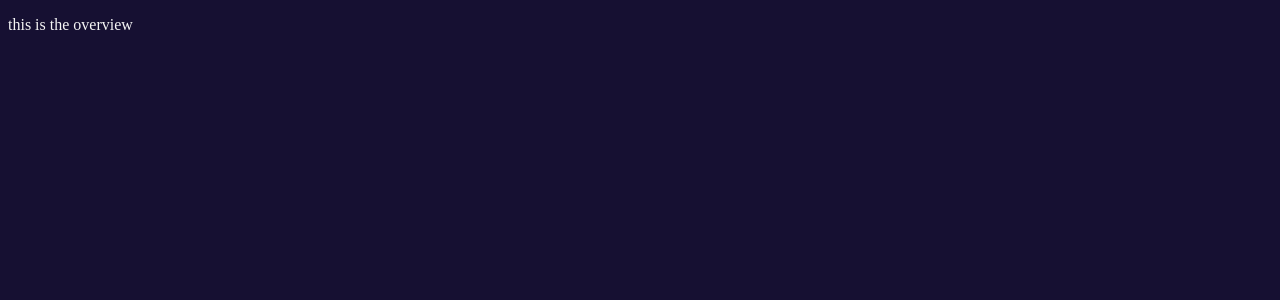
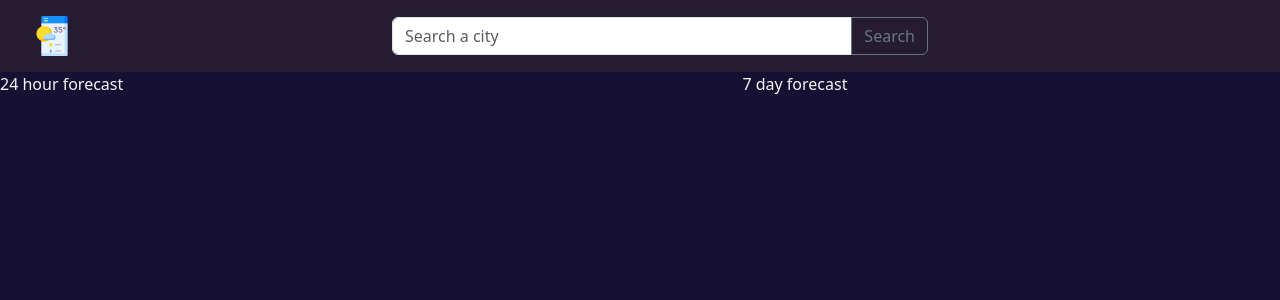
Before and after one commit to faizbasir/weather-app, a React app: page /overview in a window 1280 px wide. Shown: the top 300 px of the page. Built offline with nearby package versions, Linux system fonts and the light colour scheme.

Commit message:
updated header

```diff
--- /dev/null
+++ b/custom.d.ts
@@ -0,0 +1 @@
+declare module "*.png";
--- a/package.json
+++ b/package.json
@@ -16,6 +16,7 @@
   "license": "ISC",
   "dependencies": {
     "@reduxjs/toolkit": "^1.9.7",
+    "@types/bootstrap": "^5.2.9",
     "axios": "^1.6.2",
     "react": "^18.2.0",
     "react-redux": "^8.1.3",
@@ -32,6 +33,7 @@
     "@types/react-redux": "^7.1.30",
     "@types/webpack-dev-server": "^4.7.2",
     "babel-loader": "^9.1.3",
+    "bootstrap": "^5.3.2",
     "css-loader": "^6.8.1",
     "file-loader": "^6.2.0",
     "html-webpack-link-type-plugin": "^1.1.1",
@@ -42,6 +44,8 @@
     "postcss": "^8.4.31",
     "postcss-loader": "^7.3.3",
     "postcss-preset-env": "^9.3.0",
+    "react-bootstrap": "^2.9.1",
+    "react-bootstrap-icons": "^1.10.3",
     "rimraf": "^5.0.5",
     "sass": "^1.69.5",
     "sass-loader": "^13.3.2",
--- /dev/null
+++ b/src/component/header/Header.scss
@@ -0,0 +1,16 @@
+.header-container {
+  background-color: rgb(37, 28, 51);
+  margin-top: 0;
+  padding: 1rem 2rem;
+  align-items: center;
+  display: flex;
+  justify-content: center;
+}
+.logo {
+  height: 2.5rem;
+  width: 2.5rem;
+}
+.search-bar {
+  padding: 0rem 20rem;
+  margin-bottom: 0rem !important;
+}
--- /dev/null
+++ b/src/component/header/Header.tsx
@@ -0,0 +1,26 @@
+import React from "react";
+import "./Header.scss";
+import { InputGroup, Form, Button } from "react-bootstrap";
+const image = require("../../../public/assets/images/weather-app.png");
+
+const Header = () => {
+  return (
+    <>
+      <div className="header-container">
+        <img src={image} alt="" className="logo" />
+        <InputGroup className=" search-bar">
+          <Form.Control
+            placeholder="Search a city"
+            aria-label="Search a city"
+            aria-describedby="basic-addon2"
+          />
+          <Button variant="outline-secondary" id="button-addon2">
+            Search
+          </Button>
+        </InputGroup>
+      </div>
+    </>
+  );
+};
+
+export default Header;
--- /dev/null
+++ b/src/component/menu/Menu.scss
@@ -0,0 +1,30 @@
+.menu-container {
+  background-color: rgb(37, 28, 51);
+  border-radius: 1rem;
+  padding: 1rem;
+}
+.logo {
+  width: 1.5rem;
+  margin-bottom: 3rem;
+}
+.menu-list {
+  font-size: small;
+  padding: 0;
+  list-style-type: none;
+  margin-top: 3rem;
+}
+.menu-icons {
+  height: 1.5rem;
+  width: 1.5rem;
+}
+p {
+  margin-top: 0;
+  font-size: x-small;
+  text-align: center;
+}
+.list-item {
+  margin-top: 3rem;
+}
+
+@media screen and (min-width: 1440px) {
+}
--- /dev/null
+++ b/src/component/menu/Menu.tsx
@@ -0,0 +1,17 @@
+import React from "react";
+import "./Menu.scss";
+const image = require("../../../public/assets/images/weather-app.png");
+
+const Menu = () => {
+  return (
+    <>
+      <div className="menu-container">
+        <img src={image} alt="" className="logo" />
+        <p>Overview</p>
+        <p>Details</p>
+        <p>Settings</p>
+      </div>
+    </>
+  );
+};
+export default Menu;
--- a/src/index.scss
+++ b/src/index.scss
@@ -1,4 +1,5 @@
 body {
   background-color: rgb(22, 16, 50);
   color: whitesmoke;
+  margin: 0;
 }
--- a/src/module/main/container/App.scss
+++ b/src/module/main/container/App.scss
@@ -0,0 +1,2 @@
+// @import "../node_modules/bootstrap/scss/bootstrap";
+@import "bootstrap/dist/css/bootstrap.min.css";
--- a/src/module/main/container/App.tsx
+++ b/src/module/main/container/App.tsx
@@ -2,6 +2,8 @@ import React, { useEffect } from "react";
 import { useAppDispatch, useAppSelector } from "../../../component/store/hooks";
 import { Route, BrowserRouter, Routes, Navigate } from "react-router-dom";
 import Overview from "../../overview/Overview";
+import Header from "../../../component/header/Header";
+import "./App.scss";
 
 const App = () => {
   const currenLocation = useAppSelector((state) => state.currentLocation.value);
@@ -20,6 +22,7 @@ const App = () => {
 
   return (
     <>
+      <Header />
       <BrowserRouter>{content}</BrowserRouter>
     </>
   );
--- /dev/null
+++ b/src/module/overview/Overview.scss
@@ -0,0 +1,13 @@
+.overview-container {
+  display: flex;
+  justify-content: space-between;
+}
+.menu {
+  width: 7%;
+}
+.one-day-forecast {
+  width: 52.5%;
+}
+.seven-day-forecast {
+  width: 42%;
+}
--- a/src/module/overview/Overview.tsx
+++ b/src/module/overview/Overview.tsx
@@ -1,9 +1,14 @@
 import React from "react";
+import "./Overview.scss";
+import Menu from "../../component/menu/Menu";
 
 const Overview = () => {
   return (
     <>
-      <p>this is the overview</p>
+      <div className="overview-container">
+        <div className="one-day-forecast"> 24 hour forecast</div>
+        <div className="seven-day-forecast"> 7 day forecast</div>
+      </div>
     </>
   );
 };
```
Also changed, not shown: public/assets/images/weather-app.png (added).
